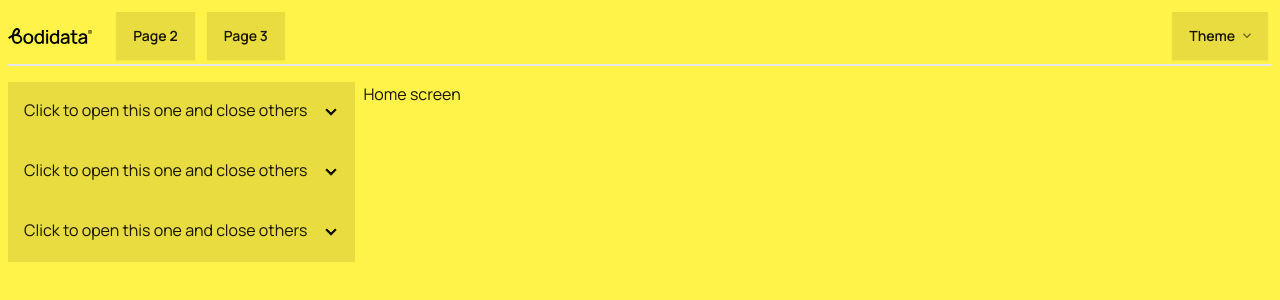
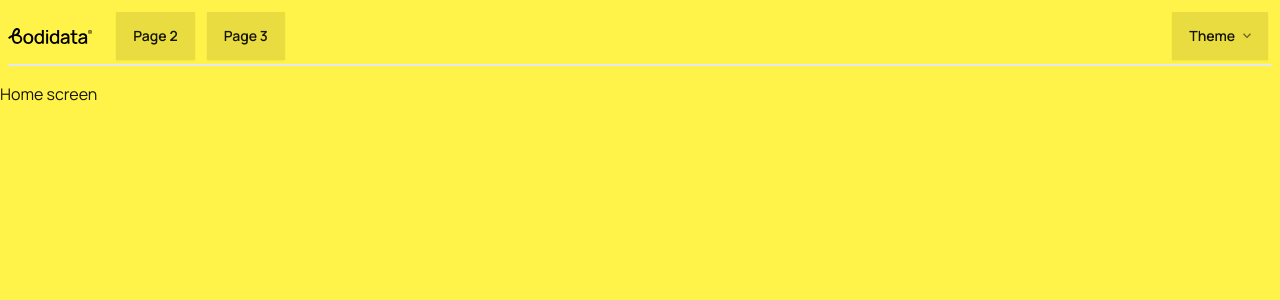
Before and after one commit to hamlet4401/NextJS-tutorial-app, a Next.js app: page / in a window 1280 px wide. Shown: the top 300 px of the page. Built offline with nearby package versions, Linux system fonts and the light colour scheme.

Commit message:
Updated layout to be per app window

```diff
--- a/src/app/layout.tsx
+++ b/src/app/layout.tsx
@@ -2,7 +2,6 @@ import type { Metadata } from "next";
 import { Manrope } from "next/font/google";
 import "./globals.css";
 import { default as TitleBar } from "./components/title_bar/titleBar";
-import { default as NavigationBar } from "./components/navigation_bar/navigationBar";
 
 export const metadata: Metadata = {
   title: "Create Next App",
@@ -22,12 +21,7 @@ export default function RootLayout({
         <div className="mt-2 ml-2 mr-2 mb-4">
           <TitleBar />
         </div>
-        <div className="flex">
-          <div className="ml-2 mr-2">
-            <NavigationBar />
-          </div>
-          <main>{children}</main>
-        </div>
+        <div className="flex">{children}</div>
       </body>
     </html>
   );
--- a/src/app/notepad_app/layout.tsx
+++ b/src/app/notepad_app/layout.tsx
@@ -1,3 +1,4 @@
+import { default as NavigationBar } from "../components/navigation_bar/navigationBar";
 
 export default function NotePadLayout({
   children,
@@ -6,6 +7,12 @@ export default function NotePadLayout({
 }) {
   return (
     <section>
+      <div className="flex">
+        <div className="ml-2 mr-2">
+          <NavigationBar />
+        </div>
+        {children}
+      </div>
     </section>
   );
 }
--- a/src/app/timer_apps/layout.tsx
+++ b/src/app/timer_apps/layout.tsx
@@ -1,3 +1,5 @@
+import { default as NavigationBar } from "../components/navigation_bar/navigationBar";
+
 export default function NotePadLayout({
   children,
 }: {
@@ -5,6 +7,12 @@ export default function NotePadLayout({
 }) {
   return (
     <section>
+      <div className="flex">
+        <div className="ml-2 mr-2">
+          <NavigationBar />
+        </div>
+        {children}
+      </div>
     </section>
   );
 }
```
